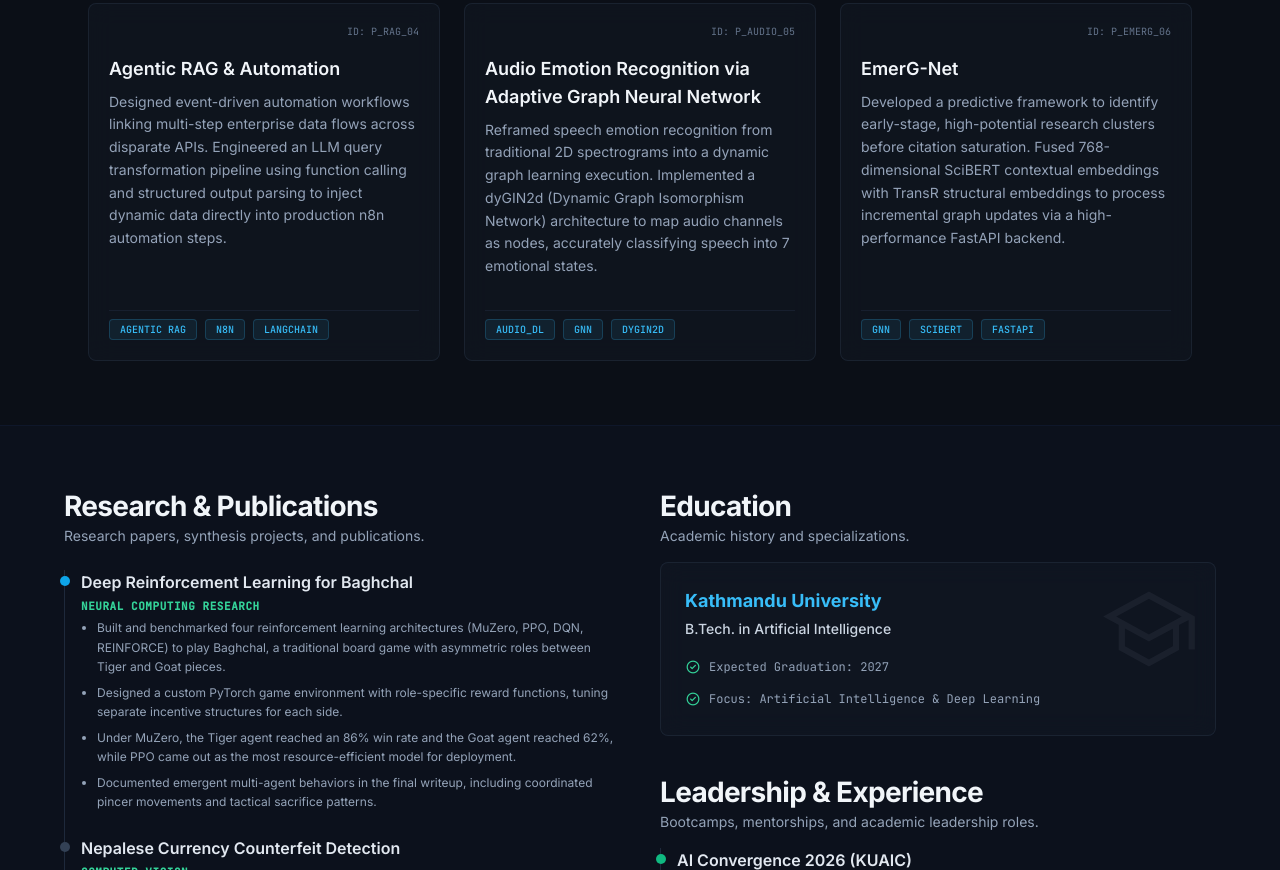
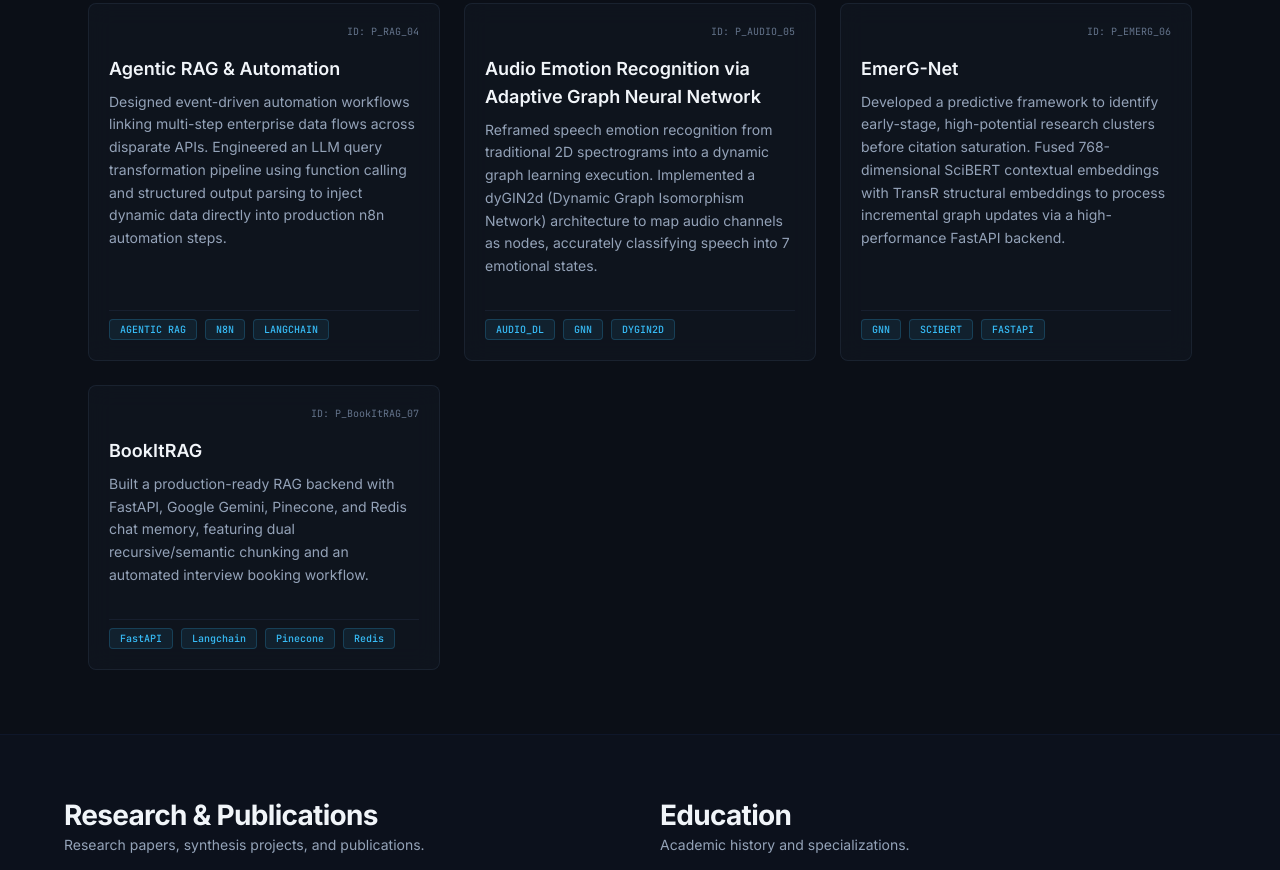
Before and after one commit to shakyaaryan/shakyaaryan.github.io, a plain HTML site: page index.html in a window 1280 px wide. Shown: the part 1601-2471 px from the top of the page. Drawn offline with nearby package versions, Linux system fonts and the light colour scheme.

Commit message:
Project 7

```diff
--- a/index.html
+++ b/index.html
@@ -202,6 +202,7 @@
                     <button data-filter="gnn" class="filter-btn px-4 py-1.5 rounded bg-slate-800/50 text-slate-400 hover:text-slate-200 transition-all">GNNs/GRAPHS</button>
                     <button data-filter="cv-multimodal" class="filter-btn px-4 py-1.5 rounded bg-slate-800/50 text-slate-400 hover:text-slate-200 transition-all">CV & MULTIMODAL</button>
                     <button data-filter="data-eng" class="filter-btn px-4 py-1.5 rounded bg-slate-800/50 text-slate-400 hover:text-slate-200 transition-all">DATA_ENG</button>
+                    <button data-filter="rag" class="filter-btn px-4 py-1.5 rounded bg-slate-800/50 text-slate-400 hover:text-slate-200 transition-all">RAG</button>
                 </div>
             </div>
 
@@ -326,6 +327,28 @@
                         <span class="badge-tech px-2.5 py-0.5 rounded font-mono text-[10px] font-medium">GNN</span>
                         <span class="badge-tech px-2.5 py-0.5 rounded font-mono text-[10px] font-medium">SCIBERT</span>
                         <span class="badge-tech px-2.5 py-0.5 rounded font-mono text-[10px] font-medium">FASTAPI</span>
+                    </div>
+                </div>
+
+
+                <!-- Project 7: BookItRAG -->
+                <div data-category="rag" class="project-card premium-card p-5 rounded-lg flex flex-col gap-4">
+                    <div class="flex justify-end">
+                        <span class="font-mono text-[10px] text-slate-500">ID: P_BookItRAG_07</span>
+                    </div>
+
+                    <div class="flex-grow">
+                        <h3 class="text-lg font-semibold text-slate-100 mb-2">BookItRAG</h3>
+                        <p class="text-sm text-slate-400 leading-relaxed mb-4">
+                            Built a production-ready RAG backend with FastAPI, Google Gemini, Pinecone, and Redis chat memory, featuring dual recursive/semantic chunking and an automated interview booking workflow.
+                        </p>
+                    </div>
+
+                    <div class="flex flex-wrap gap-2 pt-2 border-t border-slate-800/60">
+                        <span class="badge-tech px-2.5 py-0.5 rounded font-mono text-[10px] font-medium">FastAPI</span>
+                        <span class="badge-tech px-2.5 py-0.5 rounded font-mono text-[10px] font-medium">Langchain</span>
+                        <span class="badge-tech px-2.5 py-0.5 rounded font-mono text-[10px] font-medium">Pinecone</span>
+                        <span class="badge-tech px-2.5 py-0.5 rounded font-mono text-[10px] font-medium">Redis</span>
                     </div>
                 </div>
             </div>
```
